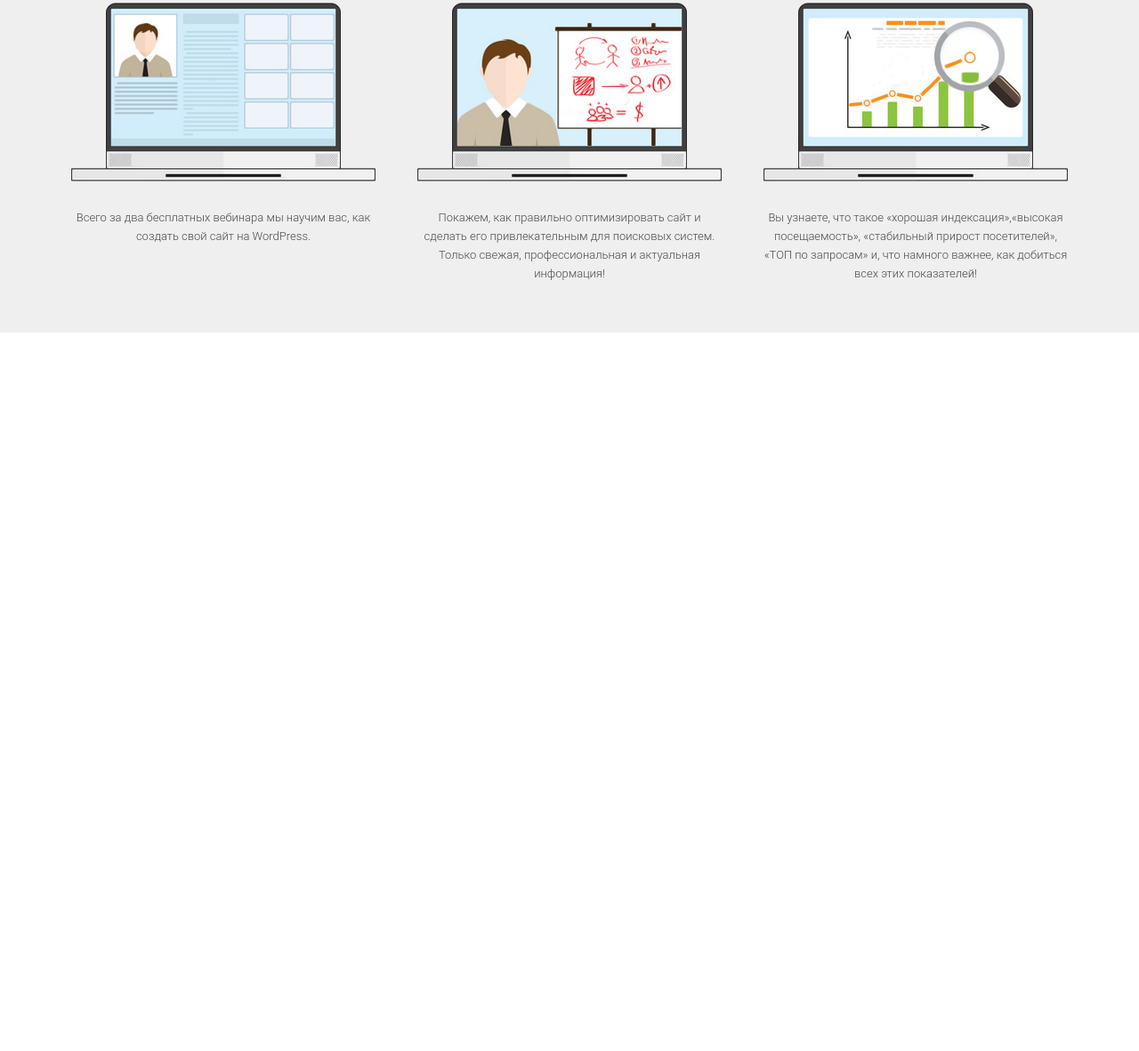
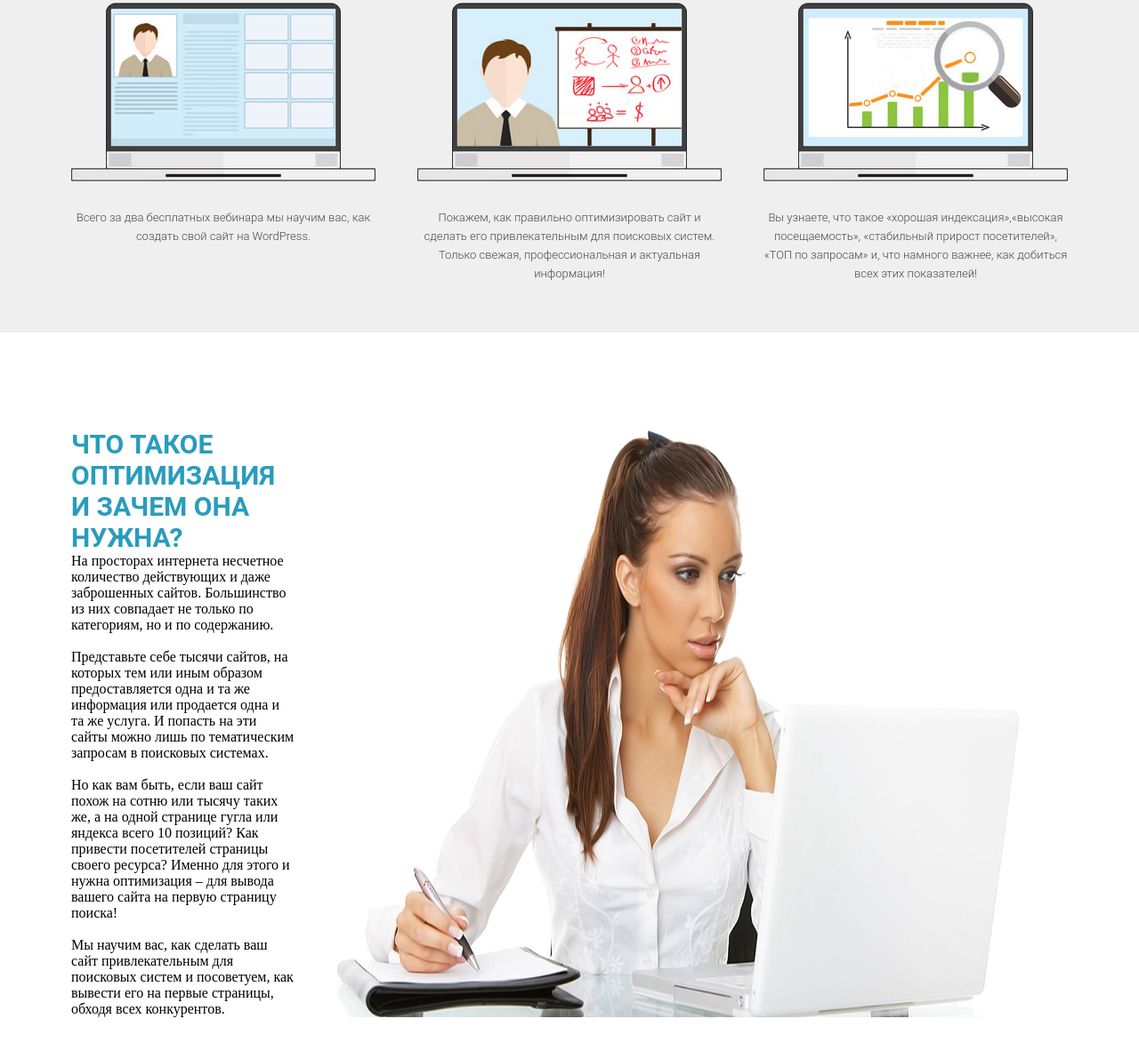
Before and after one commit to sero707/Wordpress_Intensive, a plain HTML site: page src/index.html in a window 1280 px wide. Shown: the part 1036-2218 px from the top of the page at 89% size. Before the commit the page ends 1410 px from the top, so only its background shows below. Drawn offline with Linux system fonts and the light colour scheme.

Commit message:
add 3 section

```diff
--- a/src/css/style.css
+++ b/src/css/style.css
@@ -158,3 +158,22 @@
 .section_2 .content .flex_wrapper .flex_section .flex_img{
     width: 100%;
 }
+.section_3{
+    min-height: 550px;
+    padding: 108px 0 74px 0;
+}
+.section_3 .content .section_3_text{
+    width: 750px;
+
+}
+.section_3 .content .section_3_text h2{
+    align-items: center;
+    text-transform: uppercase;
+    color: #299CBD;
+    font-size: 30px;
+    font-family: 'Roboto';
+    font-style: normal;
+}
+.section_3 .content{
+    display: flex;
+}
--- a/src/index.html
+++ b/src/index.html
@@ -47,5 +47,17 @@
             </div>
         </div>
     </section>
+    <section class="section_3">
+        <div class="content">
+            <div class="section_3_text">
+                <h2>Что такое оптимизация и зачем она нужна?</h2>
+                <div class="optimization_text">На просторах интернета несчетное количество действующих и даже заброшенных сайтов. Большинство из них совпадает не только по категориям, но и по содержанию.<br><br>
+                    Представьте себе тысячи сайтов, на которых тем или иным образом предоставляется одна и та же информация или продается одна и та же услуга. И попасть на эти сайты можно лишь по тематическим запросам в поисковых системах.<br><br>
+                    Но как вам быть, если ваш сайт похож на сотню или тысячу таких же, а на одной странице гугла или яндекса всего 10 позиций? Как привести посетителей страницы своего ресурса? Именно для этого и нужна оптимизация – для вывода вашего сайта на первую страницу поиска!<br><br>
+                    <span>Мы научим вас, как сделать ваш сайт привлекательным для поисковых систем и посоветуем, как вывести его на первые страницы, обходя всех конкурентов.</span></div>
+            </div>
+            <img src="img/woman_bg_3_container.jpg" alt="woman">
+        </div>
+    </section>
 </body>
 </html>
```
